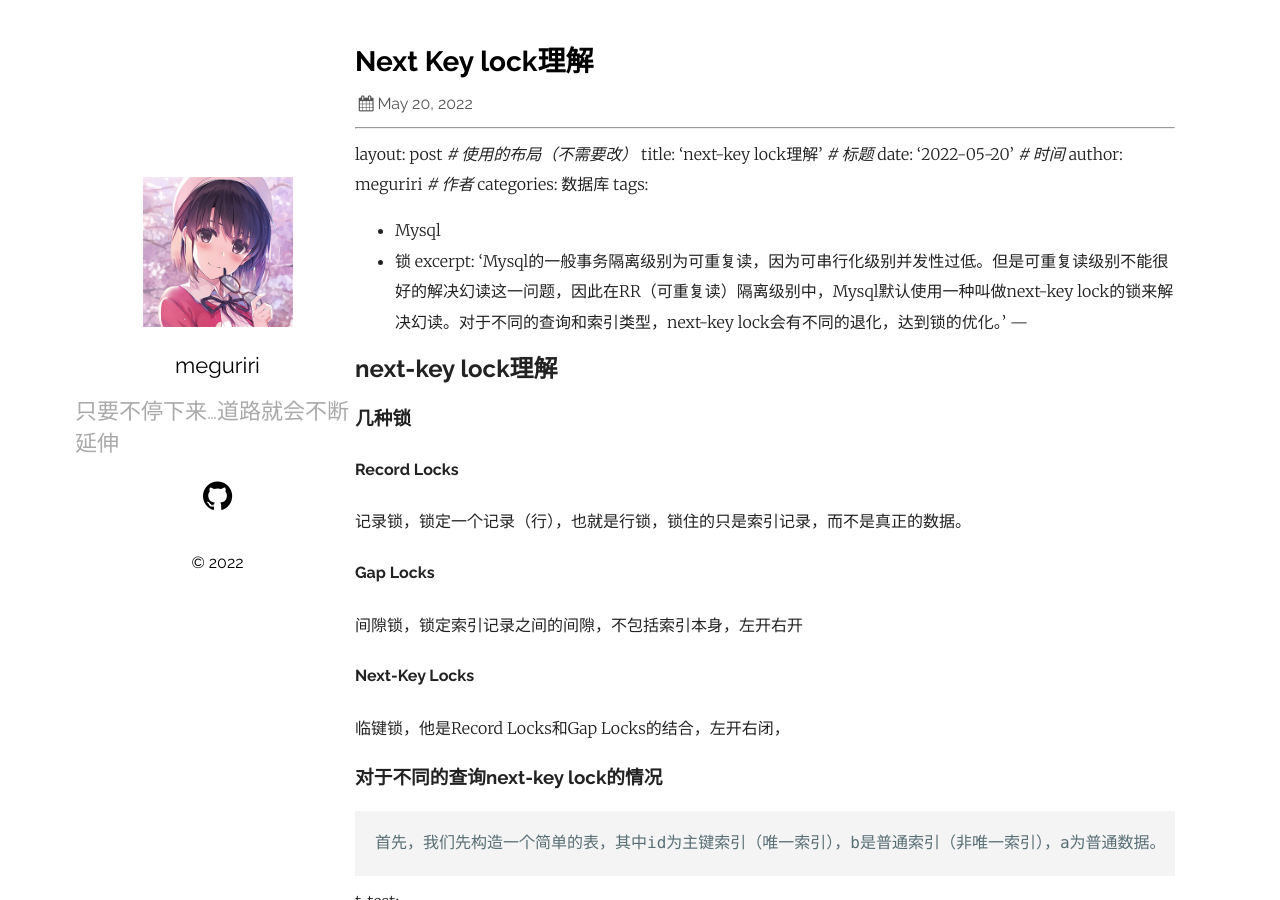
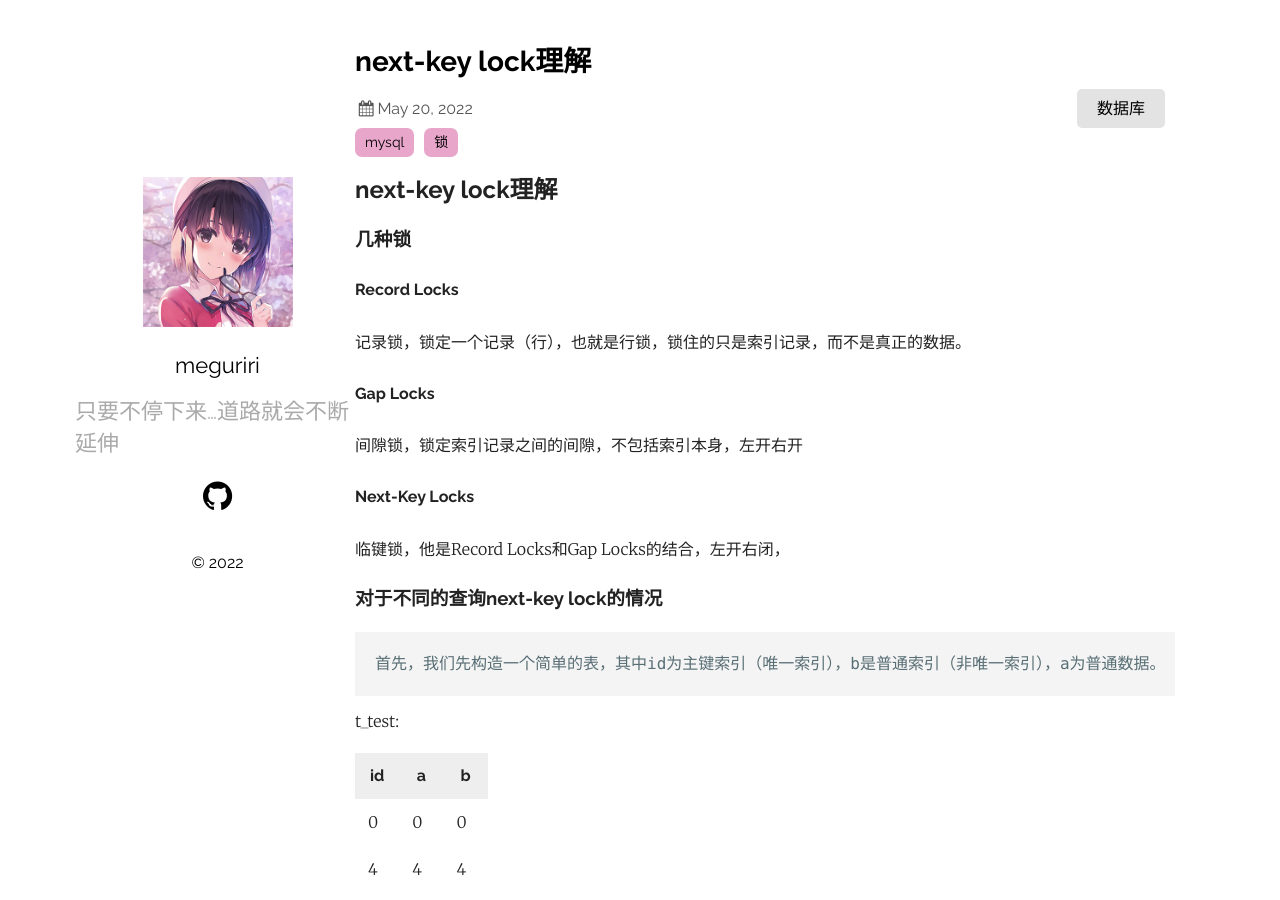
Before and after one commit to meguriri/meguriri.github.io, a Jekyll site: the page built from _posts/2022/2022-05-20-next-key lock理解.md, in a window 1280 px wide and 900 px high. Built offline with Jekyll 4.4.1, drawn with Linux system fonts in a browser that asks for light colours; our own code applies the rules of GitHub Pages for plain Markdown files.

Commit message:
Update 2022-05-20-next-key lock理解.md

```diff
--- a/_posts/2022/2022-05-20-next-key lock理解.md
+++ b/_posts/2022/2022-05-20-next-key lock理解.md
@@ -1,9 +1,8 @@
-
 ---
-layout:   post        *# 使用的布局（不需要改）*
-title:    'next-key lock理解'    *# 标题*
-date:    '2022-05-20'    *# 时间*
-author:   meguriri       *# 作者*
+layout:   post        # 使用的布局（不需要改）
+title:    'next-key lock理解'    # 标题
+date:    '2022-05-20'    # 时间
+author:   meguriri       # 作者
 categories: 数据库
 tags:
 - Mysql
```
